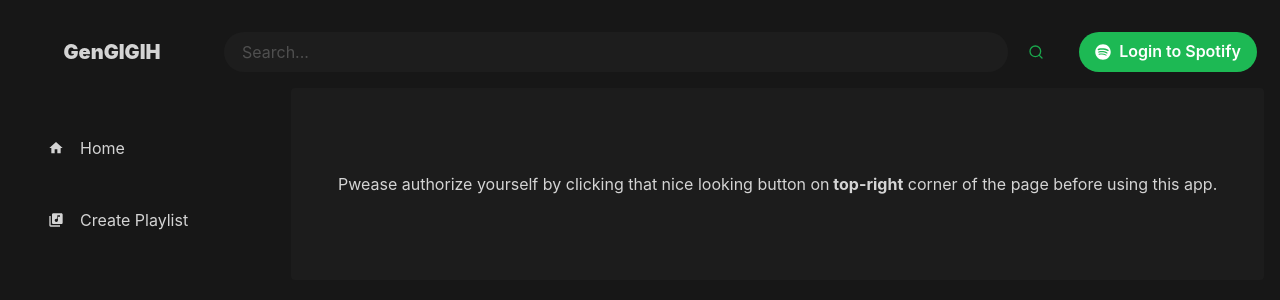
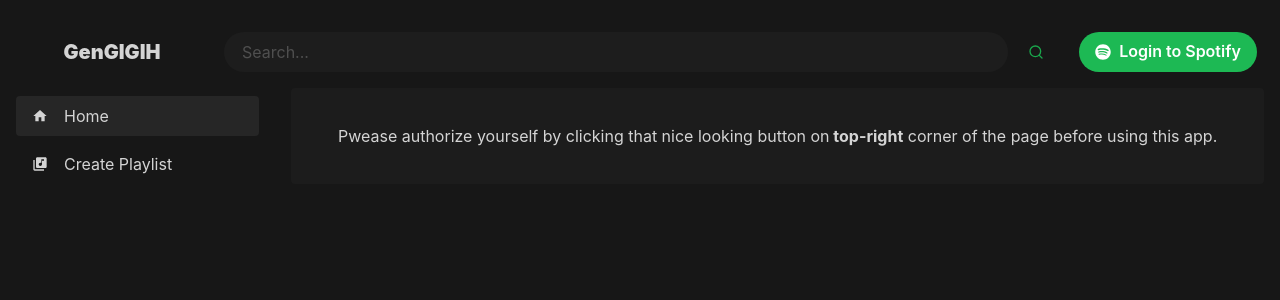
Before and after one commit to koentjoroo/generasi-gigih-homework, a React (Create React App) app: page / in a window 1280 px wide. Shown: the top 300 px of the page. Built offline with nearby package versions, Linux system fonts and the light colour scheme.

Commit message:
Update `Sidebar` component using `chakra-ui`

```diff
--- a/src/components/Sidebar/index.jsx
+++ b/src/components/Sidebar/index.jsx
@@ -1,23 +1,36 @@
-import { Link } from 'react-router-dom'
+import { Flex, Icon } from '@chakra-ui/react'
+import { NavLink } from 'react-router-dom'
 import { MdHome, MdLibraryMusic } from 'react-icons/md'
-import style from './style.module.css'
 
 const Sidebar = () => {
   return (
-    <aside className={style.sidebar}>
-      <ul className={style.menu}>
-        <Link to="/">
-          <li className={style.item}>
-            <MdHome /> Home
-          </li>
-        </Link>
-        <Link to="/create-playlist">
-          <li className={style.item}>
-            <MdLibraryMusic /> Create Playlist
-          </li>
-        </Link>
-      </ul>
-    </aside>
+    <Flex as="nav" direction="column">
+      <SidebarItem to="/" icon={MdHome}>
+        Home
+      </SidebarItem>
+      <SidebarItem to="/create-playlist" icon={MdLibraryMusic}>
+        Create Playlist
+      </SidebarItem>
+    </Flex>
+  )
+}
+
+const SidebarItem = ({ icon, children, ...props }) => {
+  return (
+    <Flex
+      alignItems="center"
+      mt={2}
+      py={2}
+      px={4}
+      borderRadius={4}
+      as={NavLink}
+      exact
+      activeStyle={{ backgroundColor: '#262626' }}
+      _hover={{ bg: 'trueGray.800' }}
+      {...props}
+    >
+      <Icon as={icon} mr={4} /> {children}
+    </Flex>
   )
 }
 
--- a/src/components/Sidebar/style.module.css
+++ /dev/null
@@ -1,24 +0,0 @@
-.menu {
-    list-style: none;
-    margin: 0;
-    padding: 1rem;
-    transition: all 150ms ease-out;
-    cursor: pointer;
-}
-
-.item {
-    display: flex;
-    place-items: center;
-    border-radius: 4px;
-    color: var(--dark-text-color);
-    margin: 1rem 0;
-    padding: 1rem;
-}
-
-.item:hover {
-    background-color: var(--dark-foreground-color);
-}
-
-.item > svg {
-    margin-right: 1rem;
-}
```
